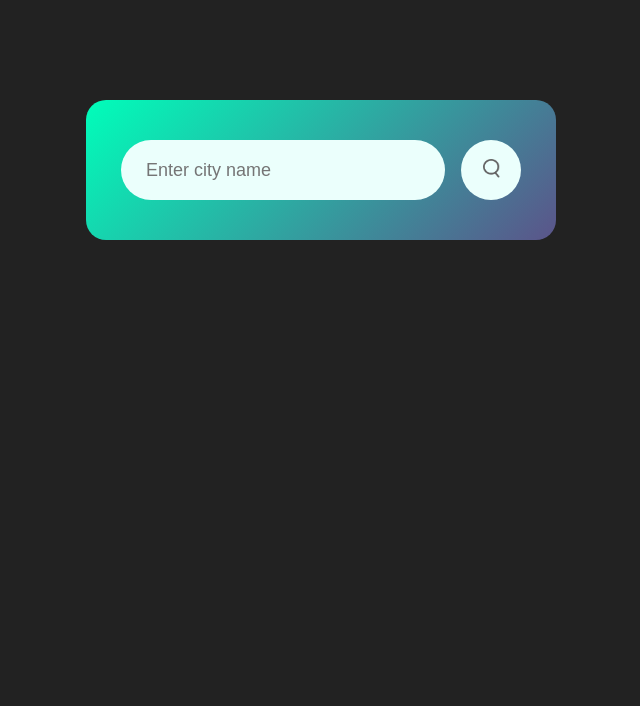
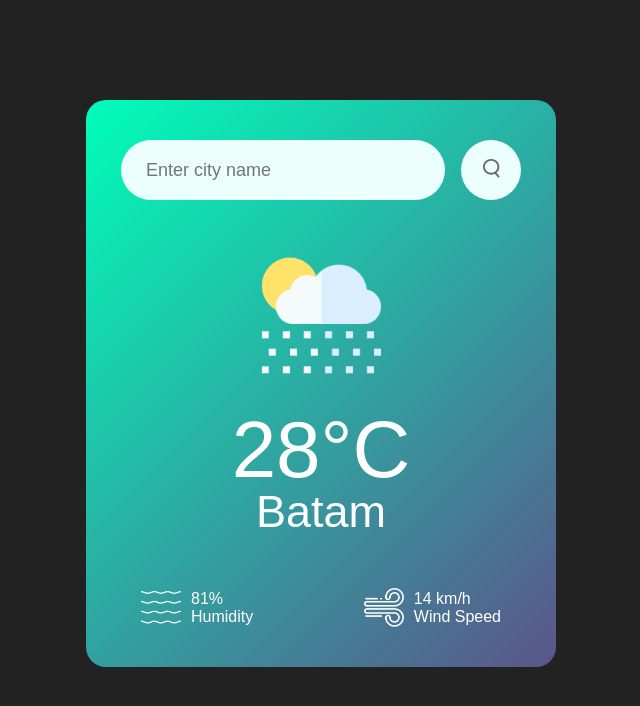
Before and after one commit to Mifrhmh-git/wheater-app, a plain HTML site: page index.html in a window 1280 px wide. Shown: the whole page, without its empty margins (319-959 px from the left). Drawn offline with Linux system fonts and the light colour scheme.

Commit message:
Add weather details section with humidity and wind speed information

```diff
--- a/index.html
+++ b/index.html
@@ -13,6 +13,33 @@
             <input type="text" placeholder="Enter city name" spellcheck="false">
             <button><img src="images/search.png"></button>
         </div>
+        <div class="weather">
+
+            <img src="images/rain.png" class="weather-icon">
+
+            <h1 class="temp">28°C</h1>
+            <h2 class="city">Batam</h2>
+
+            <div class="details">
+
+                <div class="col">
+                    <img src="images/humidity.png">
+                    <div>
+                        <p class="humidity">81%</p>
+                        <p>Humidity</p>
+                    </div>
+                </div>
+
+                <div class="col">
+                    <img src="images/wind.png">
+                    <div>
+                        <p class="wind">14 km/h</p>
+                        <p>Wind Speed</p>
+                    </div>
+                </div>
+
+            </div>
+        </div>
     </div>
 
 </body>
--- a/style.css
+++ b/style.css
@@ -53,3 +53,38 @@ body{
 .search button img{
     width: 17px;
 }
+
+.weather-icon{
+    width: 170px;
+    margin-top: 30px;
+}
+
+.weather h1{
+    font-size: 80px;
+    font-weight: 500;
+}
+
+.weather h2{
+    font-size: 45px;
+    font-weight: 400;
+    margin-top: -10px;
+}
+
+.details{
+    display: flex;
+    align-items: center;
+    justify-content: space-between;
+    padding: 0 20px;
+    margin-top: 50px;
+}
+
+.col{
+    display: flex;
+    align-items: center;
+    text-align: left;
+}
+
+.col img{
+    width: 40px;
+    margin-right: 10px;
+}
```
